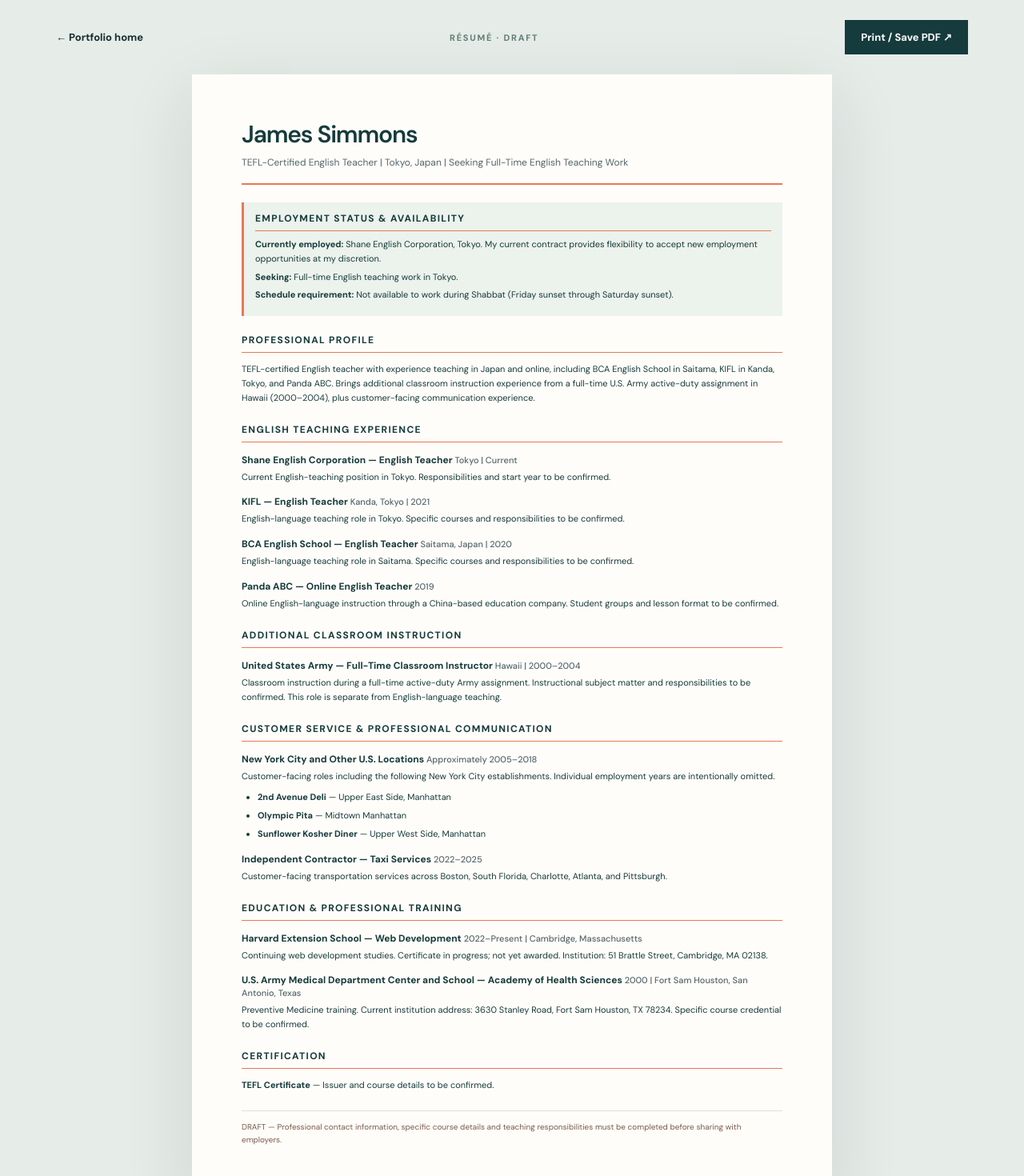
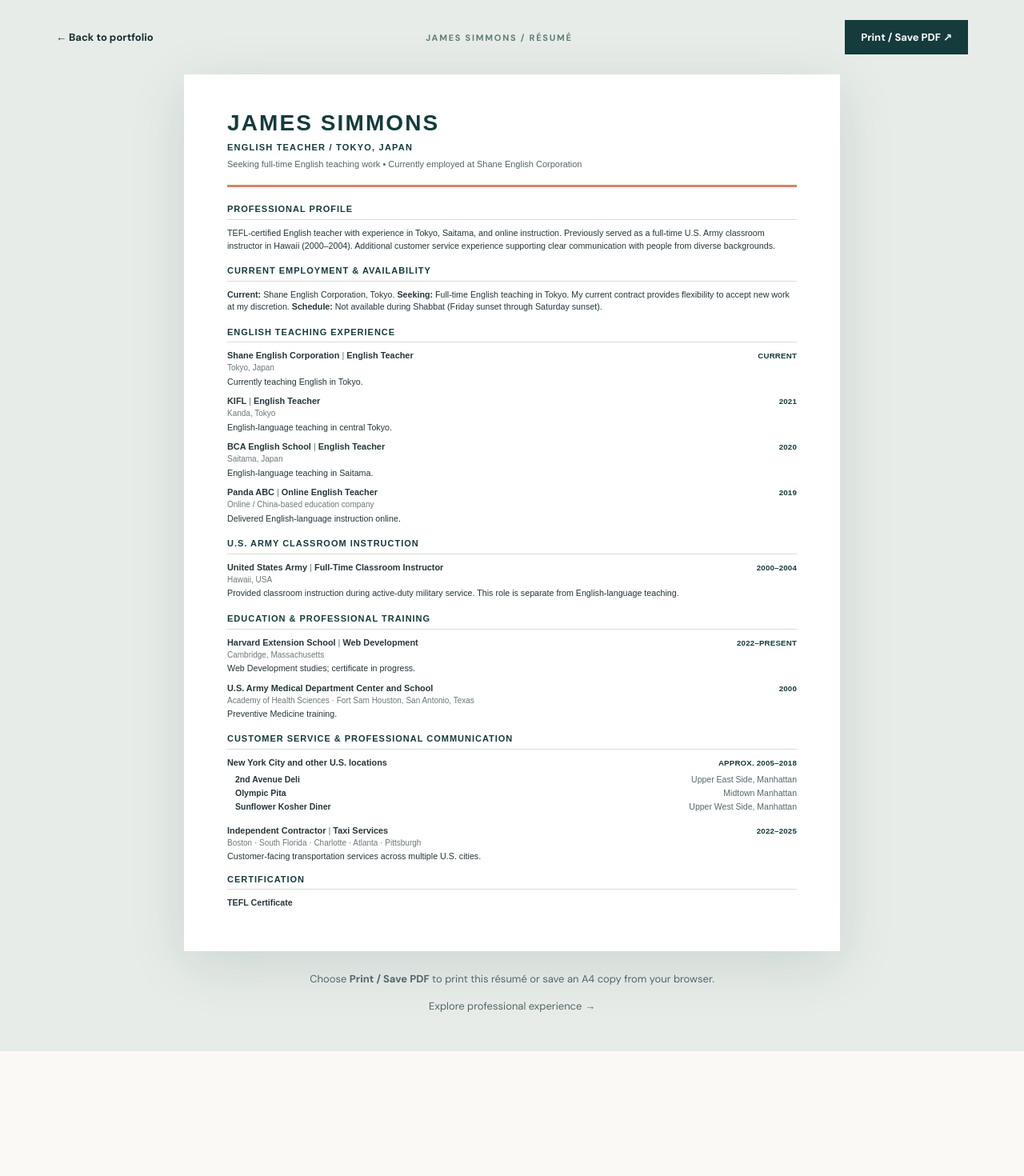
Before and after one commit to desukara/portfolio, a Next.js app: page /resume in a window 1280 px wide. Shown: the top 1470 px of the page at 80% size. After the commit the page ends 1314 px from the top, so only its background shows below. Built offline with nearby package versions, Linux system fonts and the light colour scheme; a web font is replaced by a local one.

Commit message:
Sync portfolio and printable resume with approved 2026 PDF

```diff
--- a/app/globals.css
+++ b/app/globals.css
@@ -89,3 +89,46 @@
 
 .resume-availability{background:#ecf2ec;border-left:3px solid #e67a57;padding:12px 14px}.resume-availability h2{margin-bottom:8px!important}.resume-availability p{margin:5px 0}
 @media print{.resume-availability{background:white!important;border-left:2px solid #e67a57;padding:8px 10px}}
+
+/* Approved résumé PDF-inspired single-column layout; scoped to résumé so other pages stay unchanged */
+.resume-route{background:#e7ece8}
+.resume-document.cv{font-family:Arial,Helvetica,sans-serif;max-width:820px;padding:46px 54px 48px;background:#fff;color:#25363a;box-shadow:0 16px 65px rgba(21,59,60,.13)}
+.cv .cv-header{border-bottom:3px solid #d98464;margin:0 0 21px;padding-bottom:17px}
+.cv .cv-header h1{font-family:Arial,Helvetica,sans-serif;font-size:28px;line-height:1.06;font-weight:800;letter-spacing:.075em;color:#153b3c;margin:0 0 7px}
+.cv .cv-subtitle{font-weight:700;letter-spacing:.11em;font-size:11px;color:#153b3c;margin:0 0 5px}
+.cv .cv-status{font-size:11px;line-height:1.45;color:#53666b;margin:0}
+.cv section{margin-top:17px}
+.cv section h2{font-family:Arial,Helvetica,sans-serif;font-size:11px;line-height:1.25;font-weight:800;letter-spacing:.09em;color:#153b3c;border-bottom:1px solid #d6ded8;margin:0 0 9px;padding-bottom:5px}
+.cv section p{font-family:Arial,Helvetica,sans-serif;font-size:10.7px;line-height:1.44;margin:0 0 4px}
+.cv .cv-position{margin:0 0 9px;break-inside:avoid}
+.cv .cv-position-top{display:flex;align-items:baseline;justify-content:space-between;gap:12px}
+.cv .cv-position h3{font-family:Arial,Helvetica,sans-serif;font-size:10.9px;line-height:1.38;font-weight:700;margin:0 0 1px}
+.cv .cv-date{font-family:Arial,Helvetica,sans-serif;font-size:9.7px;line-height:1.4;font-weight:700;white-space:nowrap;color:#153b3c;letter-spacing:.02em}
+.cv .cv-separator{font-weight:400;color:#647b77}
+.cv p.cv-location{font-size:10px;color:#6b7978;margin-bottom:2px}
+.cv .cv-employers{padding:3px 0 3px 10px}
+.cv .cv-employers p{display:flex;justify-content:space-between;gap:16px;margin:2px 0;font-size:10.5px}
+.cv .cv-employers span{color:#53666b;text-align:right}
+.cv .cv-certification{margin-top:14px}
+.cv .cv-certification p{font-weight:700}
+.experience-nyc-list{list-style:none;margin:8px 0 20px;padding:0}
+.experience-nyc-list li{display:flex;gap:18px;justify-content:space-between;padding:10px 0;border-bottom:1px solid var(--line);font-size:14px}
+.experience-nyc-list li span{color:var(--muted)}
+@media(max-width:700px){.resume-document.cv{padding:30px 22px}.cv .cv-position-top{align-items:start}.cv .cv-date{font-size:9px}.cv .cv-employers p{flex-wrap:wrap;gap:2px}.experience-nyc-list li{flex-direction:column;gap:3px}}
+@media print{
+ @page{size:A4;margin:10mm 13mm}
+ html,body,.resume-route{background:#fff!important}
+ .resume-document.cv{width:100%!important;max-width:none!important;margin:0!important;padding:0!important;box-shadow:none!important}
+ .cv .cv-header{margin-bottom:11px;padding-bottom:9px}
+ .cv .cv-header h1{font-size:21pt}
+ .cv section{margin-top:10px!important;break-inside:avoid}
+ .cv section h2{font-size:8.3pt;margin-bottom:5px;padding-bottom:3px}
+ .cv section p{font-size:8.0pt;line-height:1.27;margin:0 0 2px}
+ .cv .cv-position{margin-bottom:5px}
+ .cv .cv-position h3{font-size:8.3pt;margin:0}
+ .cv .cv-position .cv-location,.cv .cv-date{font-size:7.5pt}
+ .cv .cv-employers p{font-size:8pt}
+ .cv .cv-status{font-size:8pt}
+ .cv .cv-subtitle{font-size:8pt}
+ .cv .cv-certification{margin-top:8px}
+}
--- a/app/resume/page.tsx
+++ b/app/resume/page.tsx
@@ -1,32 +1,101 @@
 import Link from "next/link";
 import type { Metadata } from "next";
 import { PrintResumeButton } from "./print-button";
-export const metadata: Metadata = { title:"Résumé | English Teaching Portfolio",description:"James Simmons — TEFL-certified English teacher, Tokyo. View and print professional résumé." };
-export default function ResumePage(){
- return <main className="resume-route">
-  <div className="resume-toolbar shell"><Link href="/">← Portfolio home</Link><span>RÉSUMÉ · DRAFT</span><PrintResumeButton /></div>
-  <article className="resume-document" id="resume-document">
-   <header><h1>James Simmons</h1><p>TEFL-Certified English Teacher | Tokyo, Japan | Seeking Full-Time English Teaching Work</p></header>
-   <section className="resume-availability"><h2>Employment Status & Availability</h2><p><strong>Currently employed:</strong> Shane English Corporation, Tokyo. My current contract provides flexibility to accept new employment opportunities at my discretion.</p><p><strong>Seeking:</strong> Full-time English teaching work in Tokyo.</p><p><strong>Schedule requirement:</strong> Not available to work during Shabbat (Friday sunset through Saturday sunset).</p></section>
-   <section><h2>Professional Profile</h2><p>TEFL-certified English teacher with experience teaching in Japan and online, including BCA English School in Saitama, KIFL in Kanda, Tokyo, and Panda ABC. Brings additional classroom instruction experience from a full-time U.S. Army active-duty assignment in Hawaii (2000–2004), plus customer-facing communication experience.</p></section>
-   <section><h2>English Teaching Experience</h2><h3>Shane English Corporation — English Teacher <span>Tokyo | Current</span></h3><p>Current English-teaching position in Tokyo. Responsibilities and start year to be confirmed.</p>
-    <h3>KIFL — English Teacher <span>Kanda, Tokyo | 2021</span></h3><p>English-language teaching role in Tokyo. Specific courses and responsibilities to be confirmed.</p>
-    <h3>BCA English School — English Teacher <span>Saitama, Japan | 2020</span></h3><p>English-language teaching role in Saitama. Specific courses and responsibilities to be confirmed.</p>
-    <h3>Panda ABC — Online English Teacher <span>2019</span></h3><p>Online English-language instruction through a China-based education company. Student groups and lesson format to be confirmed.</p>
-   </section>
-   <section><h2>Additional Classroom Instruction</h2><h3>United States Army — Full-Time Classroom Instructor <span>Hawaii | 2000–2004</span></h3><p>Classroom instruction during a full-time active-duty Army assignment. Instructional subject matter and responsibilities to be confirmed. This role is separate from English-language teaching.</p></section>
-   <section><h2>Customer Service & Professional Communication</h2><h3>New York City and Other U.S. Locations <span>Approximately 2005–2018</span></h3><p>Customer-facing roles including the following New York City establishments. Individual employment years are intentionally omitted.</p><ul><li><strong>2nd Avenue Deli</strong> — Upper East Side, Manhattan</li><li><strong>Olympic Pita</strong> — Midtown Manhattan</li><li><strong>Sunflower Kosher Diner</strong> — Upper West Side, Manhattan</li></ul>
-    <h3>Independent Contractor — Taxi Services <span>2022–2025</span></h3><p>Customer-facing transportation services across Boston, South Florida, Charlotte, Atlanta, and Pittsburgh.</p>
-   </section>
-   <section><h2>Education &amp; Professional Training</h2>
-    <h3>Harvard Extension School — Web Development <span>2022–Present | Cambridge, Massachusetts</span></h3>
-    <p>Continuing web development studies. Certificate in progress; not yet awarded. Institution: 51 Brattle Street, Cambridge, MA 02138.</p>
-    <h3>U.S. Army Medical Department Center and School — Academy of Health Sciences <span>2000 | Fort Sam Houston, San Antonio, Texas</span></h3>
-    <p>Preventive Medicine training. Current institution address: 3630 Stanley Road, Fort Sam Houston, TX 78234. Specific course credential to be confirmed.</p>
-   </section>
-   <section><h2>Certification</h2><p><strong>TEFL Certificate</strong> — Issuer and course details to be confirmed.</p></section>
-   <p className="resume-draft-note">DRAFT — Professional contact information, specific course details and teaching responsibilities must be completed before sharing with employers.</p>
-  </article>
-  <div className="resume-postscript shell"><p>To save this page as a PDF, select <strong>Print / Save PDF</strong> and choose your browser’s “Save as PDF” destination.</p></div>
- </main>
+
+export const metadata: Metadata = {
+  title: "James Simmons | Résumé",
+  description: "James Simmons — English teacher in Tokyo. Professional experience, education, and availability.",
+};
+
+type Position = { employer: string; role: string; location: string; dates: string; summary: string };
+const teaching: Position[] = [
+  { employer: "Shane English Corporation", role: "English Teacher", location: "Tokyo, Japan", dates: "CURRENT", summary: "Currently teaching English in Tokyo." },
+  { employer: "KIFL", role: "English Teacher", location: "Kanda, Tokyo", dates: "2021", summary: "English-language teaching in central Tokyo." },
+  { employer: "BCA English School", role: "English Teacher", location: "Saitama, Japan", dates: "2020", summary: "English-language teaching in Saitama." },
+  { employer: "Panda ABC", role: "Online English Teacher", location: "Online / China-based education company", dates: "2019", summary: "Delivered English-language instruction online." },
+];
+
+function ResumePosition({ employer, role, location, dates, summary }: Position) {
+  return <div className="cv-position">
+    <div className="cv-position-top"><h3>{employer} <span className="cv-separator">|</span> {role}</h3><span className="cv-date">{dates}</span></div>
+    <p className="cv-location">{location}</p>
+    <p>{summary}</p>
+  </div>;
 }
+
+export default function ResumePage() {
+  return <main className="resume-route">
+    <div className="resume-toolbar shell">
+      <Link href="/">← Back to portfolio</Link>
+      <span>JAMES SIMMONS / RÉSUMÉ</span>
+      <PrintResumeButton />
+    </div>
+    <article className="resume-document cv" aria-label="James Simmons professional résumé">
+      <header className="cv-header">
+        <h1>JAMES SIMMONS</h1>
+        <p className="cv-subtitle">ENGLISH TEACHER / TOKYO, JAPAN</p>
+        <p className="cv-status">Seeking full-time English teaching work <span aria-hidden="true">•</span> Currently employed at Shane English Corporation</p>
+      </header>
+
+      <section>
+        <h2>PROFESSIONAL PROFILE</h2>
+        <p>TEFL-certified English teacher with experience in Tokyo, Saitama, and online instruction. Previously served as a full-time U.S. Army classroom instructor in Hawaii (2000–2004). Additional customer service experience supporting clear communication with people from diverse backgrounds.</p>
+      </section>
+
+      <section>
+        <h2>CURRENT EMPLOYMENT &amp; AVAILABILITY</h2>
+        <p><strong>Current:</strong> Shane English Corporation, Tokyo. <strong>Seeking:</strong> Full-time English teaching in Tokyo. My current contract provides flexibility to accept new work at my discretion. <strong>Schedule:</strong> Not available during Shabbat (Friday sunset through Saturday sunset).</p>
+      </section>
+
+      <section>
+        <h2>ENGLISH TEACHING EXPERIENCE</h2>
+        {teaching.map(position => <ResumePosition key={position.employer} {...position} />)}
+      </section>
+
+      <section>
+        <h2>U.S. ARMY CLASSROOM INSTRUCTION</h2>
+        <ResumePosition employer="United States Army" role="Full-Time Classroom Instructor" location="Hawaii, USA" dates="2000–2004" summary="Provided classroom instruction during active-duty military service. This role is separate from English-language teaching." />
+      </section>
+
+      <section>
+        <h2>EDUCATION &amp; PROFESSIONAL TRAINING</h2>
+        <div className="cv-position">
+          <div className="cv-position-top"><h3>Harvard Extension School <span className="cv-separator">|</span> Web Development</h3><span className="cv-date">2022–PRESENT</span></div>
+          <p className="cv-location">Cambridge, Massachusetts</p>
+          <p>Web Development studies; certificate in progress.</p>
+        </div>
+        <div className="cv-position">
+          <div className="cv-position-top"><h3>U.S. Army Medical Department Center and School</h3><span className="cv-date">2000</span></div>
+          <p className="cv-location">Academy of Health Sciences · Fort Sam Houston, San Antonio, Texas</p>
+          <p>Preventive Medicine training.</p>
+        </div>
+      </section>
+
+      <section>
+        <h2>CUSTOMER SERVICE &amp; PROFESSIONAL COMMUNICATION</h2>
+        <div className="cv-position cv-customer">
+          <div className="cv-position-top"><h3>New York City and other U.S. locations</h3><span className="cv-date">APPROX. 2005–2018</span></div>
+          <div className="cv-employers">
+            <p><strong>2nd Avenue Deli</strong><span>Upper East Side, Manhattan</span></p>
+            <p><strong>Olympic Pita</strong><span>Midtown Manhattan</span></p>
+            <p><strong>Sunflower Kosher Diner</strong><span>Upper West Side, Manhattan</span></p>
+          </div>
+        </div>
+        <div className="cv-position">
+          <div className="cv-position-top"><h3>Independent Contractor <span className="cv-separator">|</span> Taxi Services</h3><span className="cv-date">2022–2025</span></div>
+          <p className="cv-location">Boston · South Florida · Charlotte · Atlanta · Pittsburgh</p>
+          <p>Customer-facing transportation services across multiple U.S. cities.</p>
+        </div>
+      </section>
+
+      <section className="cv-certification">
+        <h2>CERTIFICATION</h2>
+        <p>TEFL Certificate</p>
+      </section>
+    </article>
+    <div className="resume-postscript shell">
+      <p>Choose <strong>Print / Save PDF</strong> to print this résumé or save an A4 copy from your browser.</p>
+      <Link href="/experience">Explore professional experience →</Link>
+    </div>
+  </main>;
+}
```
Also changed, not shown: app/about/page.tsx (+4 -4 lines), app/experience/page.tsx (+28 -22 lines), app/page.tsx (+7 -7 lines), 1 other file (tests, documents, lock files or other folders).
